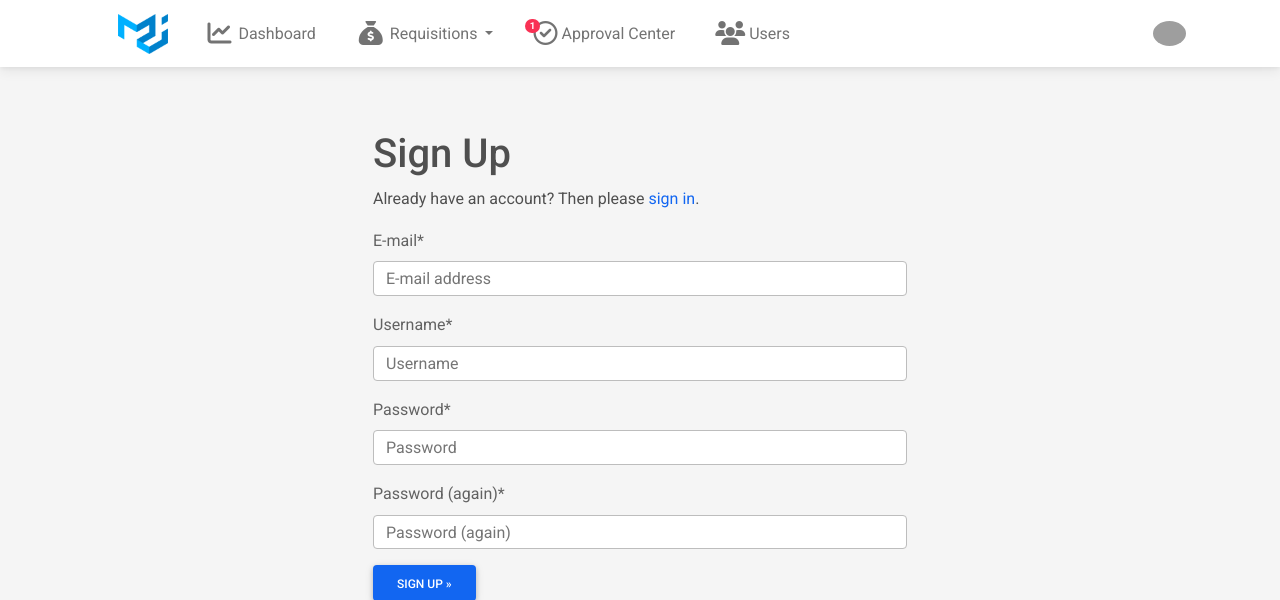
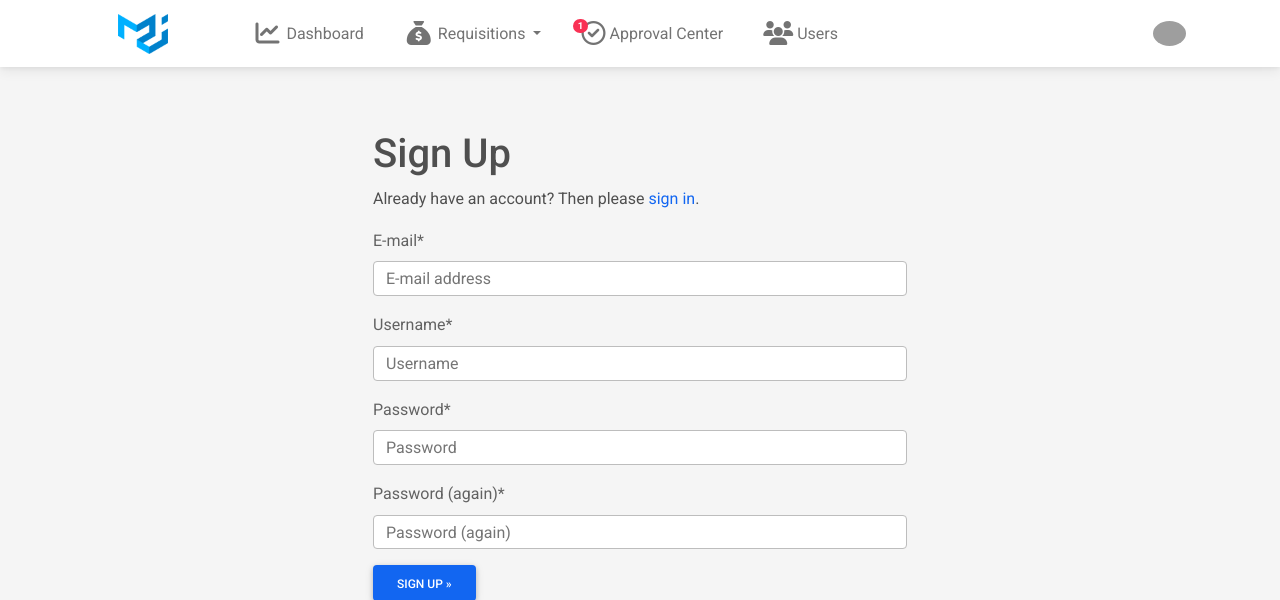
Before and after one commit to scriptogre/django-requests-web-app, a Django app: template purchase_requisitions/templates/account/signup.html in a window 1280 px wide. Shown: the top 600 px of the page. Run offline with Django 3.2, Linux system fonts and the light colour scheme; the template is opened without the code that fills it: values that come from a table or form of the project are taken from there, others are empty; parts of the project's set-up code (start-up, migrations or seed data) failed here and were passed over; some libraries are stand-ins or nearby versions; grey boxes are pictures that could not be loaded.

Commit message:
Add padding to site logo in navbar

```diff
--- a/purchase_requisitions/templates/base.html
+++ b/purchase_requisitions/templates/base.html
@@ -71,7 +71,7 @@
       <!-- Collapsible wrapper -->
       <div class="collapse navbar-collapse" id="navbarSupportedContent">
         <!-- Brand -->
-        <a class="navbar-brand mx-4" href="#">
+        <a class="navbar-brand mx-4 pe-5" href="#">
           <img
             src="{% static "images/material-ui-logo.png" %}"
             height="40"
```
